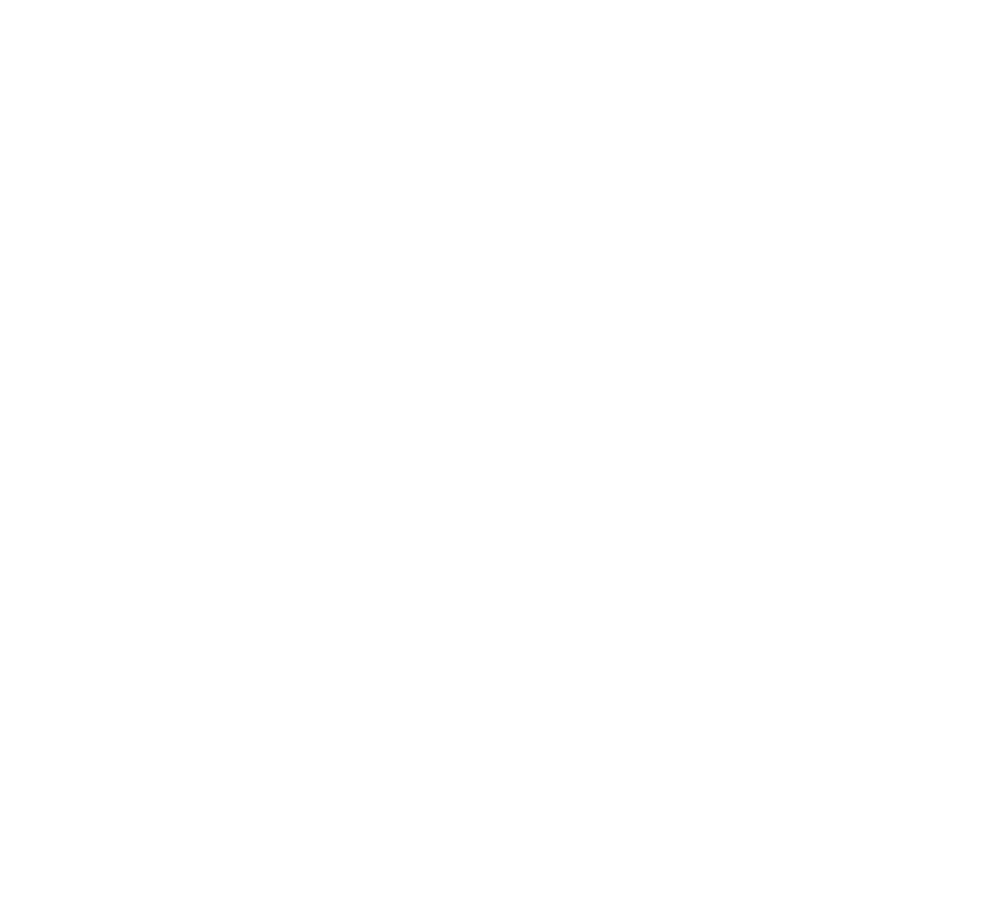
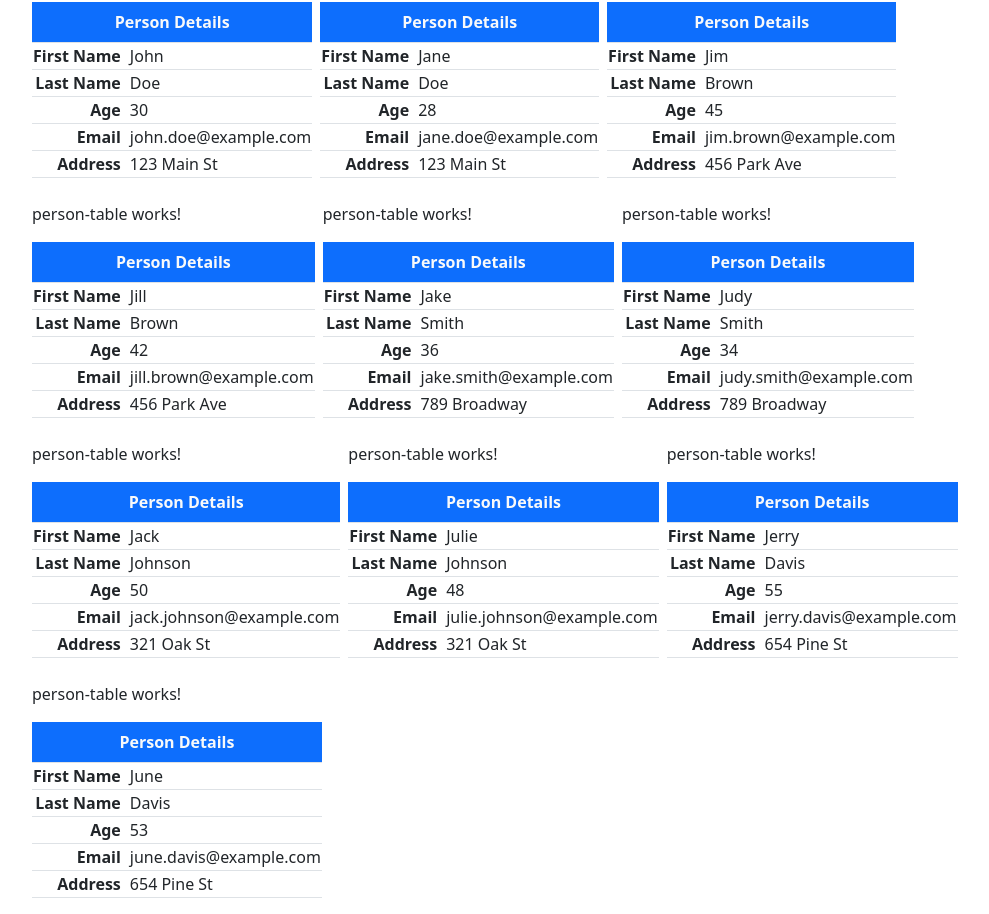
Before and after one commit to Vagelis-Daskalelis/angular-introduction-, an Angular app: page / in a window 1280 px wide. Shown: the part 440-1354 px from the top of the page, without its empty margins (50-1039 px from the left). Before the commit the page ends 800 px from the top, so only its background shows below. Built offline with nearby package versions, Linux system fonts and the light colour scheme.

Commit message:
@for directive

```diff
--- a/src/app/app.component.html
+++ b/src/app/app.component.html
@@ -4,9 +4,21 @@
   Nice to meet you
 </p>
 
+<h4>Component Input Example</h4>
+
 <div class="d-flex gap-5 text-nowrap">
   <app-person-table [person]="person0"></app-person-table>
   <app-person-table></app-person-table>
   <app-person-table [person]="person1"></app-person-table>
 </div>
+
+<h4>{{ '@for' }} Directive Example</h4>
+
+<div class="d-flex flex-wrap text-nowrap gap-2">
+  @for (user of users; track user) {
+    <app-person-table [person]="user"></app-person-table>
+  }
 </div>
+
+
+</div>
--- a/src/app/app.component.ts
+++ b/src/app/app.component.ts
@@ -27,4 +27,77 @@
     email: 'john.aueb@.gr',
     address: 'NEW YORK, USA',
   };
+
+  users: Person[] = [
+    {
+      givenName: 'John',
+      surName: 'Doe',
+      age: 30,
+      email: 'john.doe@example.com',
+      address: '123 Main St',
+    },
+    {
+      givenName: 'Jane',
+      surName: 'Doe',
+      age: 28,
+      email: 'jane.doe@example.com',
+      address: '123 Main St',
+    },
+    {
+      givenName: 'Jim',
+      surName: 'Brown',
+      age: 45,
+      email: 'jim.brown@example.com',
+      address: '456 Park Ave',
+    },
+    {
+      givenName: 'Jill',
+      surName: 'Brown',
+      age: 42,
+      email: 'jill.brown@example.com',
+      address: '456 Park Ave',
+    },
+    {
+      givenName: 'Jake',
+      surName: 'Smith',
+      age: 36,
+      email: 'jake.smith@example.com',
+      address: '789 Broadway',
+    },
+    {
+      givenName: 'Judy',
+      surName: 'Smith',
+      age: 34,
+      email: 'judy.smith@example.com',
+      address: '789 Broadway',
+    },
+    {
+      givenName: 'Jack',
+      surName: 'Johnson',
+      age: 50,
+      email: 'jack.johnson@example.com',
+      address: '321 Oak St',
+    },
+    {
+      givenName: 'Julie',
+      surName: 'Johnson',
+      age: 48,
+      email: 'julie.johnson@example.com',
+      address: '321 Oak St',
+    },
+    {
+      givenName: 'Jerry',
+      surName: 'Davis',
+      age: 55,
+      email: 'jerry.davis@example.com',
+      address: '654 Pine St',
+    },
+    {
+      givenName: 'June',
+      surName: 'Davis',
+      age: 53,
+      email: 'june.davis@example.com',
+      address: '654 Pine St',
+    },
+  ];
 }
--- a/src/app/components/person-table/person-table.component.html
+++ b/src/app/components/person-table/person-table.component.html
@@ -4,7 +4,7 @@
   </div>
 }@else {
 <p>person-table works!</p>
-<table class="table table-bordered w-50">
+<table class="table table-bordered">
     <caption class="caption-top fw-bold bg-primary text-light text-center">
       Person Details
     </caption>
@@ -25,7 +25,7 @@
       <td class="ps-2">{{ person.email }}</td>
     </tr>
     <tr>
-      <td class="fw-semibold text-end">Adress</td>
+      <td class="fw-semibold text-end">Address</td>
       <td class="ps-2">{{ person.address }}</td>
     </tr>
   </table>
```
